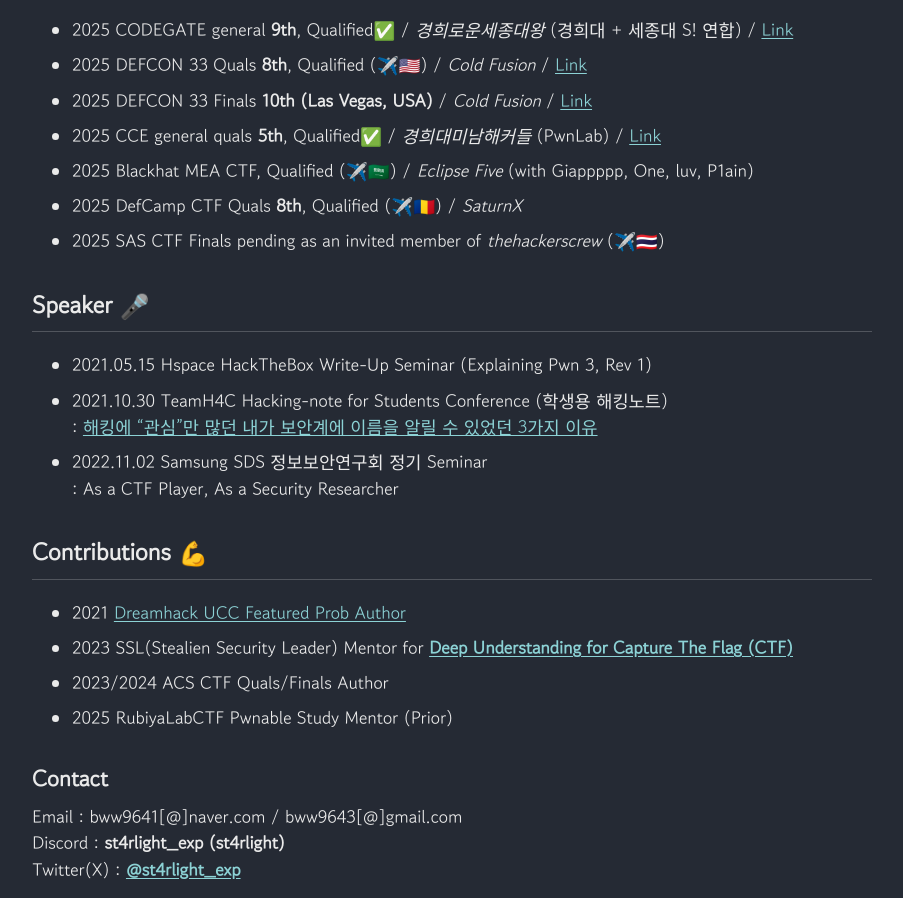
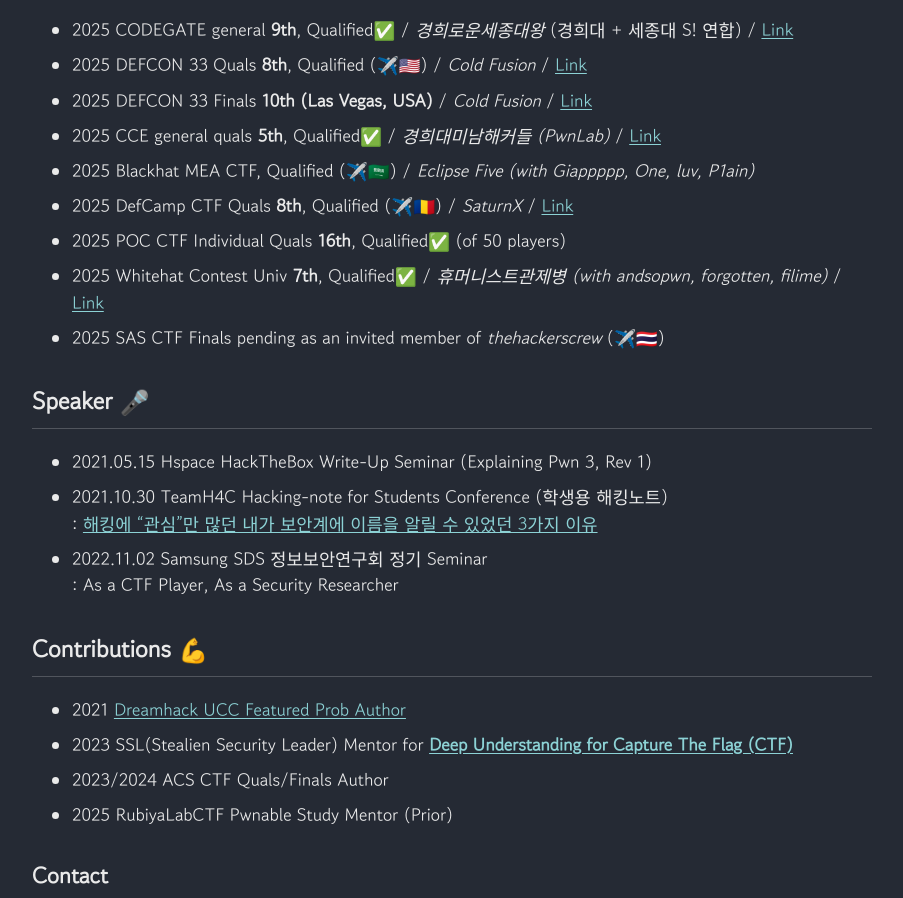
Before and after one commit to bww9641/myblog_v2, a plain HTML site: page about/index.html in a window 1280 px wide. Shown: the part 2625-3523 px from the top of the page, without its empty margins (188-1091 px from the left). Drawn offline with nearby package versions, Linux system fonts and the light colour scheme; some packages are replaced by stand-ins of ours.

Commit message:
update about.md (251018)

```diff
--- a/about/index.html
+++ b/about/index.html
@@ -305,9 +305,11 @@ Collecting awesome bug’s CVE in crbug is my short term goal. 💪</p>
   <li>2025 CODEGATE general <strong>9th</strong>, Qualified✅ / <em>경희로운세종대왕</em> (경희대 + 세종대 S! 연합) / <a href="https://x.com/st4rlight_exp/status/1907654690034045030" target="_blank">Link</a></li>
   <li>2025 DEFCON 33 Quals <strong>8th</strong>, Qualified (✈️🇺🇸) / <em>Cold Fusion</em> / <a href="https://x.com/st4rlight_exp/status/1911575860454539701" target="_blank">Link</a></li>
   <li>2025 DEFCON 33 Finals <strong>10th (Las Vegas, USA)</strong> / <em>Cold Fusion</em> / <a href="https://x.com/st4rlight_exp/status/1954954227903811918" target="_blank">Link</a></li>
-  <li>2025 CCE general quals <strong>5th</strong>, Qualified✅ / <em>경희대미남해커들</em> (PwnLab) / <a href="https://x.com/st4rlight_exp/status/1956648915668799805" target="_blank">Link</a></li>
-  <li>2025 Blackhat MEA CTF, Qualified (✈️🇸🇦) / <em>Eclipse Five</em> (with Giappppp, One, luv, P1ain)</li>
-  <li>2025 DefCamp CTF Quals <strong>8th</strong>, Qualified (✈️🇷🇴) / <em>SaturnX</em></li>
+  <li>2025 CCE general quals <strong>5th</strong>, Qualified✅ / <em>경희대미남해커들 (PwnLab)</em> / <a href="https://x.com/st4rlight_exp/status/1956648915668799805" target="_blank">Link</a></li>
+  <li>2025 Blackhat MEA CTF, Qualified (✈️🇸🇦) / <em>Eclipse Five (with Giappppp, One, luv, P1ain)</em></li>
+  <li>2025 DefCamp CTF Quals <strong>8th</strong>, Qualified (✈️🇷🇴) / <em>SaturnX</em> / <a href="https://x.com/st4rlight_exp/status/1967171651247980611" target="_blank">Link</a></li>
+  <li>2025 POC CTF Individual Quals <strong>16th</strong>, Qualified✅ (of 50 players)</li>
+  <li>2025 Whitehat Contest Univ <strong>7th</strong>, Qualified✅ / <em>휴머니스트관제병 (with andsopwn, forgotten, filime)</em> / <a href="https://x.com/st4rlight_exp/status/1979479036821950469" target="_blank">Link</a></li>
   <li>2025 SAS CTF Finals pending as an invited member of <em>thehackerscrew</em> (✈️🇹🇭)</li>
 </ul>
 
--- a/feed.xml
+++ b/feed.xml
@@ -1,4 +1,4 @@
-<?xml version="1.0" encoding="utf-8"?><feed xmlns="http://www.w3.org/2005/Atom" ><generator uri="https://jekyllrb.com/" version="4.3.3">Jekyll</generator><link href="http://localhost:4000/feed.xml" rel="self" type="application/atom+xml" /><link href="http://localhost:4000/" rel="alternate" type="text/html" /><updated>2025-09-25T01:24:01+09:00</updated><id>http://localhost:4000/feed.xml</id><title type="html">Hacky Life &amp;amp; Writeup</title><subtitle>be the special st4rlight in the world 🌠</subtitle><author><name>st4rlight (Ainsetin)</name></author><entry><title type="html">CTF Write-up [test]</title><link href="http://localhost:4000/ctf/ctf_test/" rel="alternate" type="text/html" title="CTF Write-up [test]" /><published>2024-07-19T14:00:00+09:00</published><updated>2024-07-19T14:00:00+09:00</updated><id>http://localhost:4000/ctf/ctf_test</id><content type="html" xml:base="http://localhost:4000/ctf/ctf_test/"><![CDATA[<h2 id="summary">Summary</h2>
+<?xml version="1.0" encoding="utf-8"?><feed xmlns="http://www.w3.org/2005/Atom" ><generator uri="https://jekyllrb.com/" version="4.3.3">Jekyll</generator><link href="http://localhost:4000/feed.xml" rel="self" type="application/atom+xml" /><link href="http://localhost:4000/" rel="alternate" type="text/html" /><updated>2025-10-18T19:18:20+09:00</updated><id>http://localhost:4000/feed.xml</id><title type="html">Hacky Life &amp;amp; Writeup</title><subtitle>be the special st4rlight in the world 🌠</subtitle><author><name>st4rlight (Ainsetin)</name></author><entry><title type="html">CTF Write-up [test]</title><link href="http://localhost:4000/ctf/ctf_test/" rel="alternate" type="text/html" title="CTF Write-up [test]" /><published>2024-07-19T14:00:00+09:00</published><updated>2024-07-19T14:00:00+09:00</updated><id>http://localhost:4000/ctf/ctf_test</id><content type="html" xml:base="http://localhost:4000/ctf/ctf_test/"><![CDATA[<h2 id="summary">Summary</h2>
 <p>Solved 3 pwn (including windows kernel exploitation), 3 crypto, 2 rev, 1 forensic.<br />
 pwn focused on FSB attack or ezpz kernel exploitation.<br />
 RSA, elgamel simple attack in crypto. and etc..</p>
```
